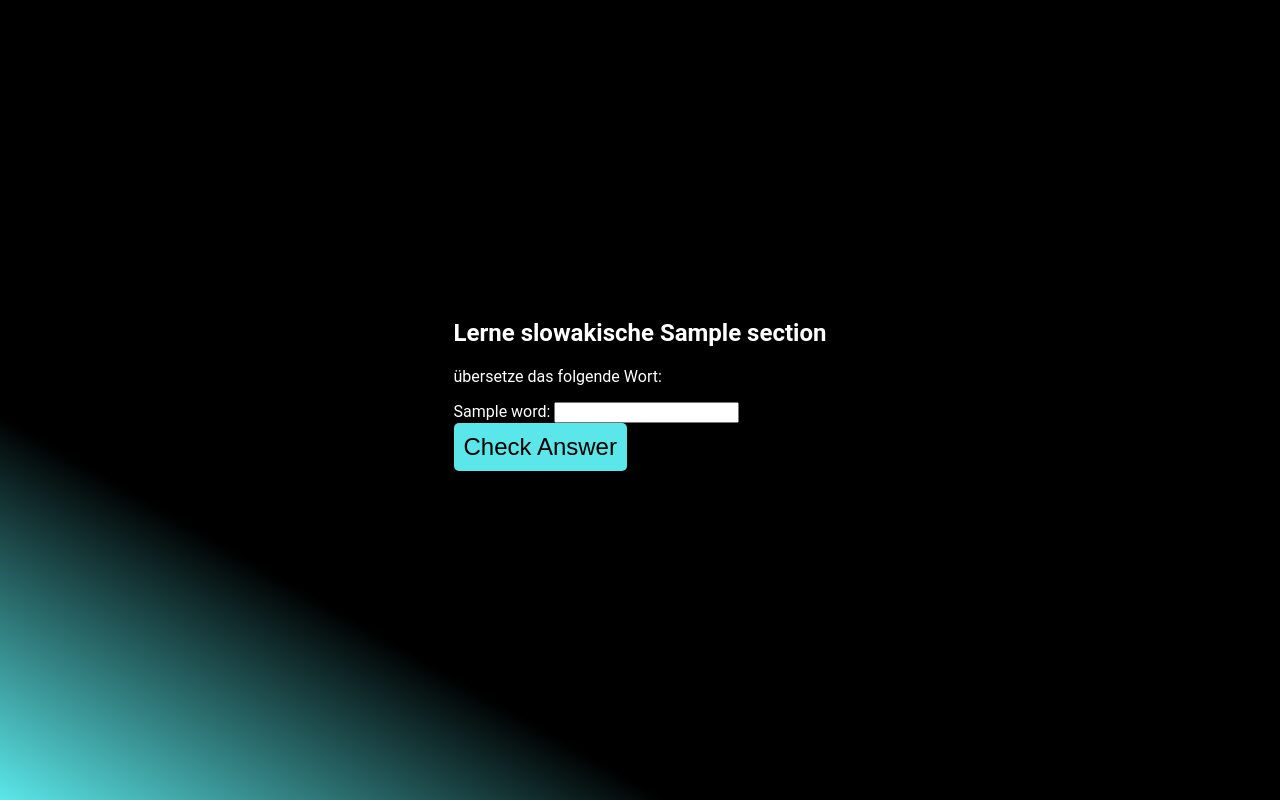
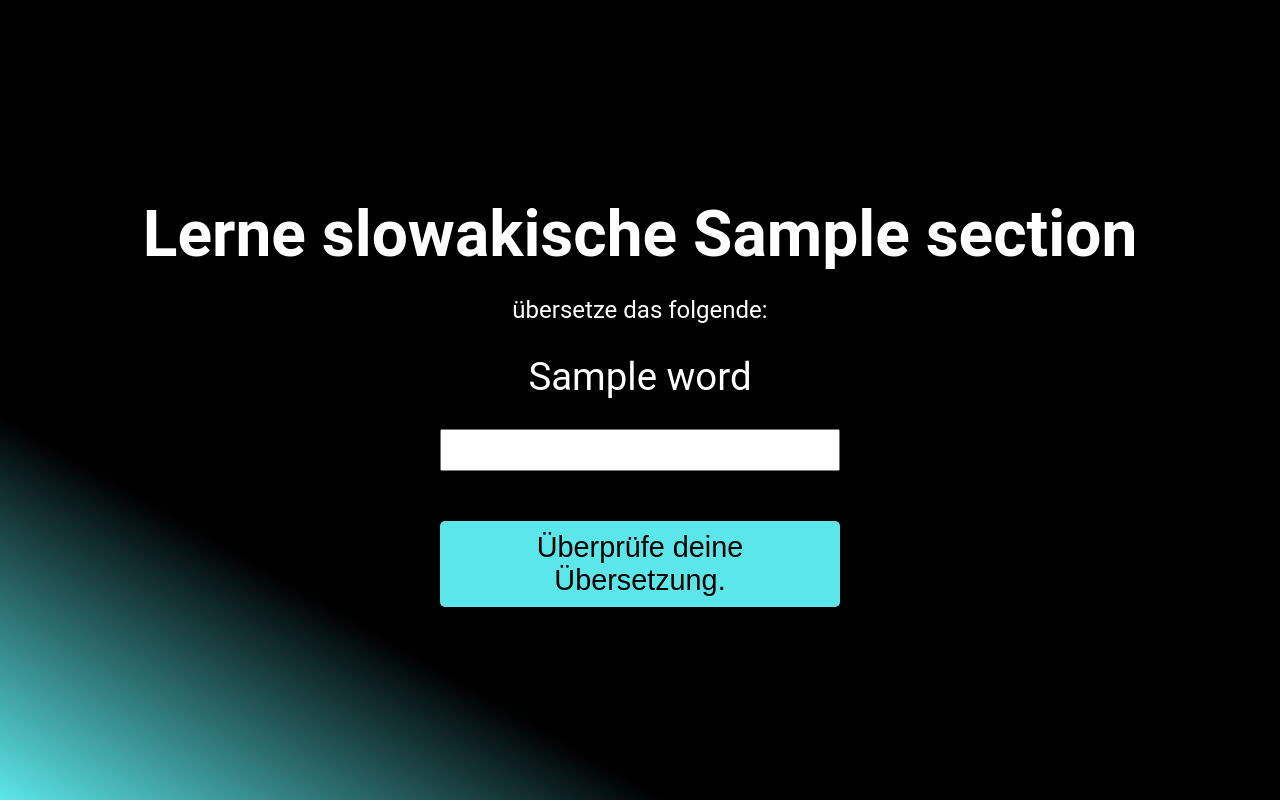
Before and after one commit to matsjfunke/slovak-brat, a FastAPI app: template templates/learn.html in a window 1280 px wide. Run offline with FastAPI, Linux system fonts and the light colour scheme; the template is opened without the code that fills it: most values are stand-ins (such as "Sample title", 1, 10 or a date in 2020).

Commit message:
learn.html style done

```diff
--- /dev/null
+++ b/static/learn-style.css
@@ -0,0 +1,69 @@
+body {
+    font-family: 'Roboto', sans-serif;
+    background-image: linear-gradient(210deg, black 75%, rgb(91, 231, 233));
+    background-attachment: fixed;
+    background-size: cover;
+    margin: 0;
+    color: white;
+    display: flex;
+    align-items: center;
+    justify-content: center;
+    height: 100vh;
+}
+
+.container {
+    align-items: center;
+    text-align: center;
+    padding: 20px;
+}
+
+.main-heading {
+    font-size: 4em;
+    margin-bottom: 20px;
+}
+
+.instruction {
+    font-size: 1.5em;
+    margin-bottom: 10px;
+}
+
+.translation-form {
+    max-width: 400px;
+    margin: 0 auto;
+}
+
+.form-group {
+    margin-bottom: 20px;
+    display: block;
+    font-size: 1.2em;
+}
+
+.word-label {
+    font-size: 2em;
+    display: block;
+    margin-bottom: 30px;
+    margin: 30px; /* Adjust the margin as needed */
+}
+
+.user-translation-input {
+    padding: 8px;
+    font-size: 1em;
+    width: 100%;
+    box-sizing: border-box;
+}
+
+.common-button {
+    padding: 10px;
+    font-size: 1.5em;
+    background-color: rgb(91, 231, 233);
+    color: black;
+    border: none;
+    border-radius: 5px;
+    cursor: pointer;
+    margin-top: 30px;
+    margin-bottom: 30px;
+}
+
+.common-button:hover {
+    background-color: rgb(24, 149, 151);
+}
--- a/static/style.css
+++ b/static/style.css
@@ -1,4 +1,3 @@
-/* style.css */
 body {
     font-family: 'Roboto', sans-serif;
     background-image: linear-gradient(210deg, black 75%, rgb(91, 231, 233));
@@ -12,8 +11,32 @@
     height: 100vh;
 }
 
+.brat-picture img {
+    max-width: 35%;
+    height: auto;
+    margin-left: 0; /* Adjust the margin as needed */
+}
+
+.common-button {
+    padding: 10px;
+    font-size: 1.5em;
+    background-color: rgb(91, 231, 233);
+    color: black;
+    border: none;
+    border-radius: 5px;
+    cursor: pointer;
+    margin-top: 15px;
+    margin-bottom: 30px;
+}
+
+.common-button:hover {
+    background-color: rgb(24, 149, 151);
+}
+
 .container {
+    align-items: center;
     text-align: center;
+    padding: 20px;
 }
 
 .header-content {
@@ -25,13 +48,7 @@
 
 .header-content h1 {
     margin-left: 15%;
-    margin-right: 0; /* Remove default margin for better alignment */
-}
-
-.brat-picture img {
-    max-width: 35%;
-    height: auto;
-    margin-left: 0; /* Adjust the margin as needed */
+    margin-right: 0;
 }
 
 .topic-selection h4 {
@@ -48,18 +65,3 @@
     display: block;
     margin-bottom: 8px;
 }
-
-.common-button {
-    padding: 10px;
-    font-size: 1.5em;
-    background-color: rgb(91, 231, 233);
-    color: black;
-    border: none;
-    border-radius: 5px;
-    cursor: pointer;
-    margin-bottom: 30px;
-}
-
-.common-button:hover {
-    background-color: rgb(24, 149, 151);
-}
--- a/templates/learn.html
+++ b/templates/learn.html
@@ -4,22 +4,25 @@
 <head>
     <meta charset="UTF-8">
     <meta name="viewport" content="width=device-width, initial-scale=1.0">
-    <link rel="stylesheet" href="{{ url_for('static', path='style.css') }}">
+    <link rel="stylesheet" href="{{ url_for('static', path='learn-style.css') }}">
     <title>Slovak Brat</title>
 </head>
 <body>
-    <div class="input-text">
-        <h2>Lerne slowakische {{ section }}</h2>
-        <p>übersetze das folgende Wort:</p>
+    <div class="container">
+        <h2 class="main-heading">Lerne slowakische {{ section }}</h2>
+        <p class="instruction">übersetze das folgende:</p>
 
-        <form action="/check_translation" method="post">
+        <form action="/check_translation" method="post" class="translation-form">
             <input type="hidden" name="correct_translation" value="{{ word }}">
-            <label>
-                {{ word }}:
-                <input type="text" name="user_translation" required>
-            </label>
-            <br>
-            <button class="common-button" type="submit">Check Answer</button>
+            <div class="form-group">
+                <label class="word-label">
+                    {{ word }}
+                </label>
+                <input type="text" name="user_translation" required class="user-translation-input">
+            </div>
+            <div class="form-group">
+                <button class="common-button" type="submit">Überprüfe deine Übersetzung.</button>
+            </div>
         </form>
     </div>
 </body>
```
Also changed, not shown: requirements.txt (line endings or trailing spaces).
